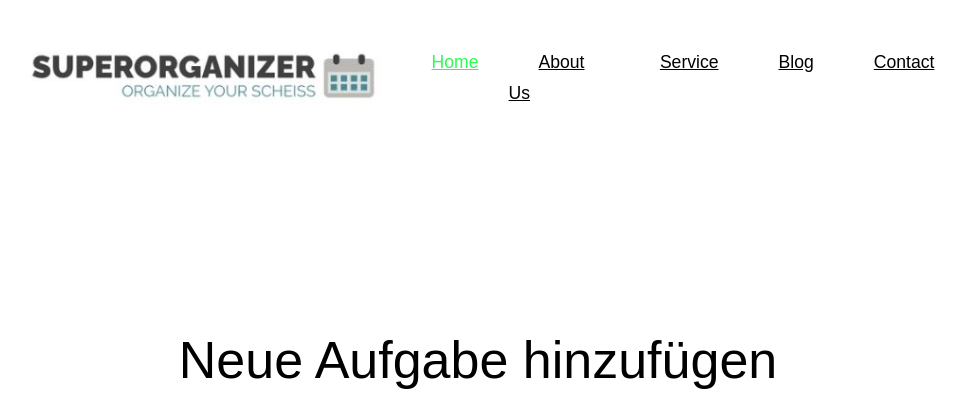
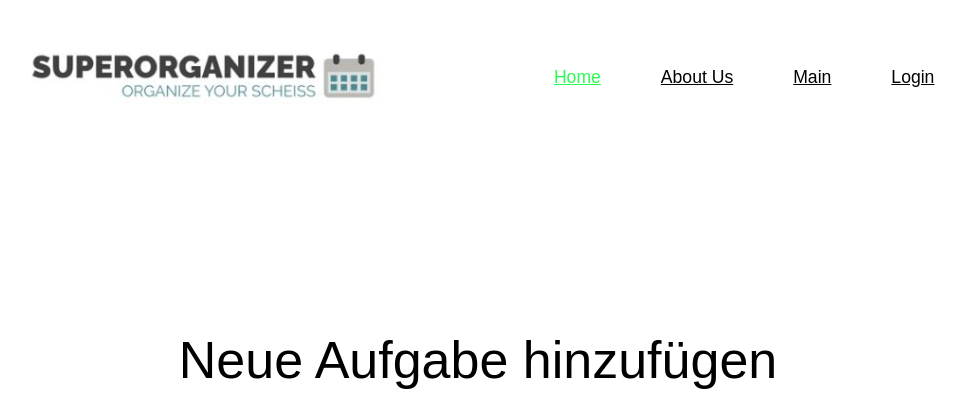
Before and after one commit to RN0L/Planer, a Flask app: a page that uses templates/hinzufügen.html in a window 1280 px wide. Shown: the top 411 px of the page, without its empty margins (162-1128 px from the left). Run offline with Flask 3, Linux system fonts and the light colour scheme; data comes from the database, SQL or seed files in the repository.

Commit message:
für leog

```diff
--- a/templates/hinzufügen.html
+++ b/templates/hinzufügen.html
@@ -170,10 +170,9 @@ header{
 
     <ul class="navbar">
         <li><a href="#" class="active">Home</a></li>
-        <li><a href="#">About Us</a></li>
-        <li><a href="#">Service</a></li>
-        <li><a href="#">Blog</a></li>
-        <li><a href="#">Contact</a></li>
+        <li><a href="About.html" target="_blank">About Us</a></li>
+        <li><a href="main.html" target="_blank">Main</a></li>
+        <li><a href="login.html" target="_blank">Login</a></li>
     </ul>
 
 
```
Also changed, not shown: templates/about.html (added).
